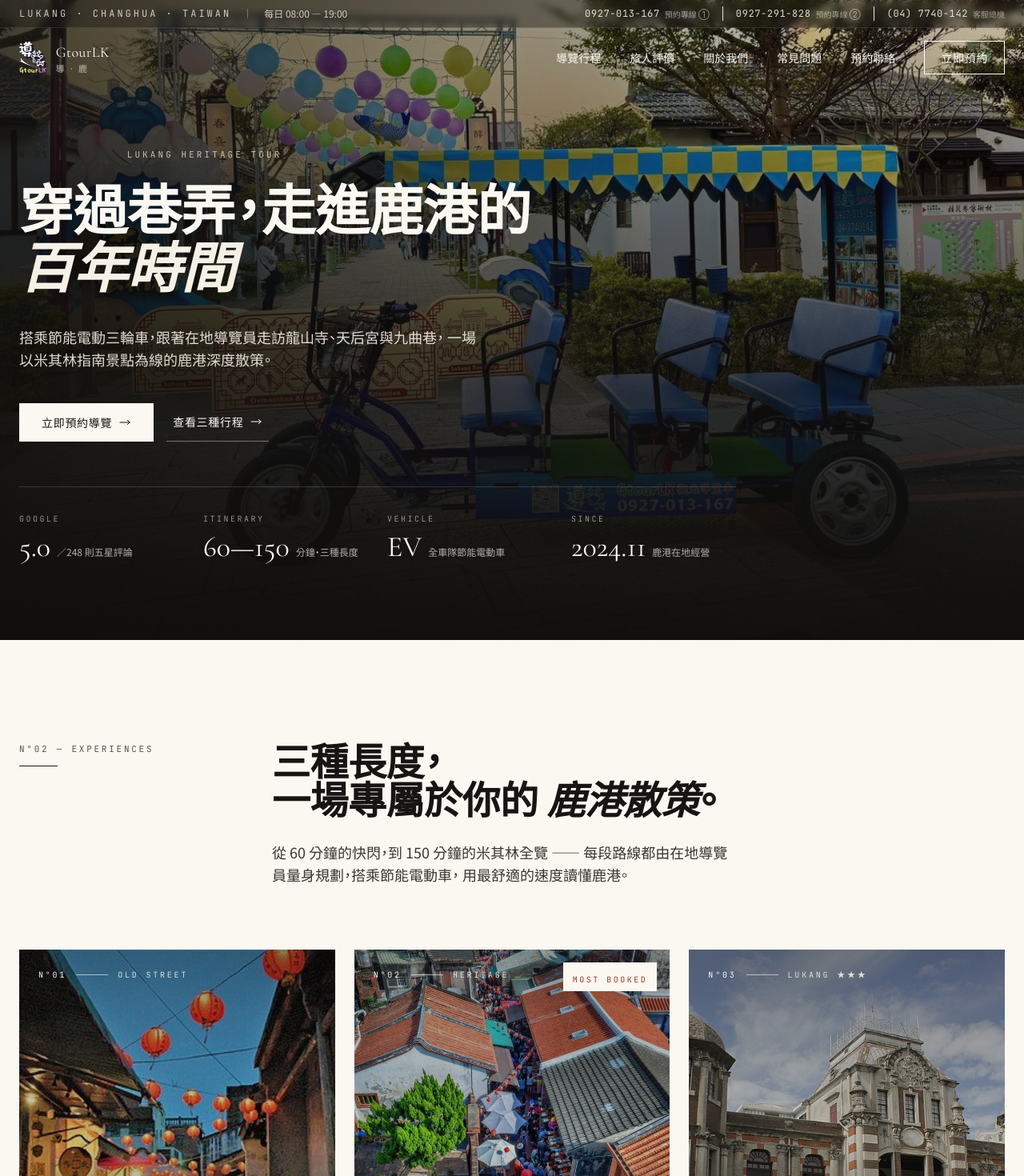
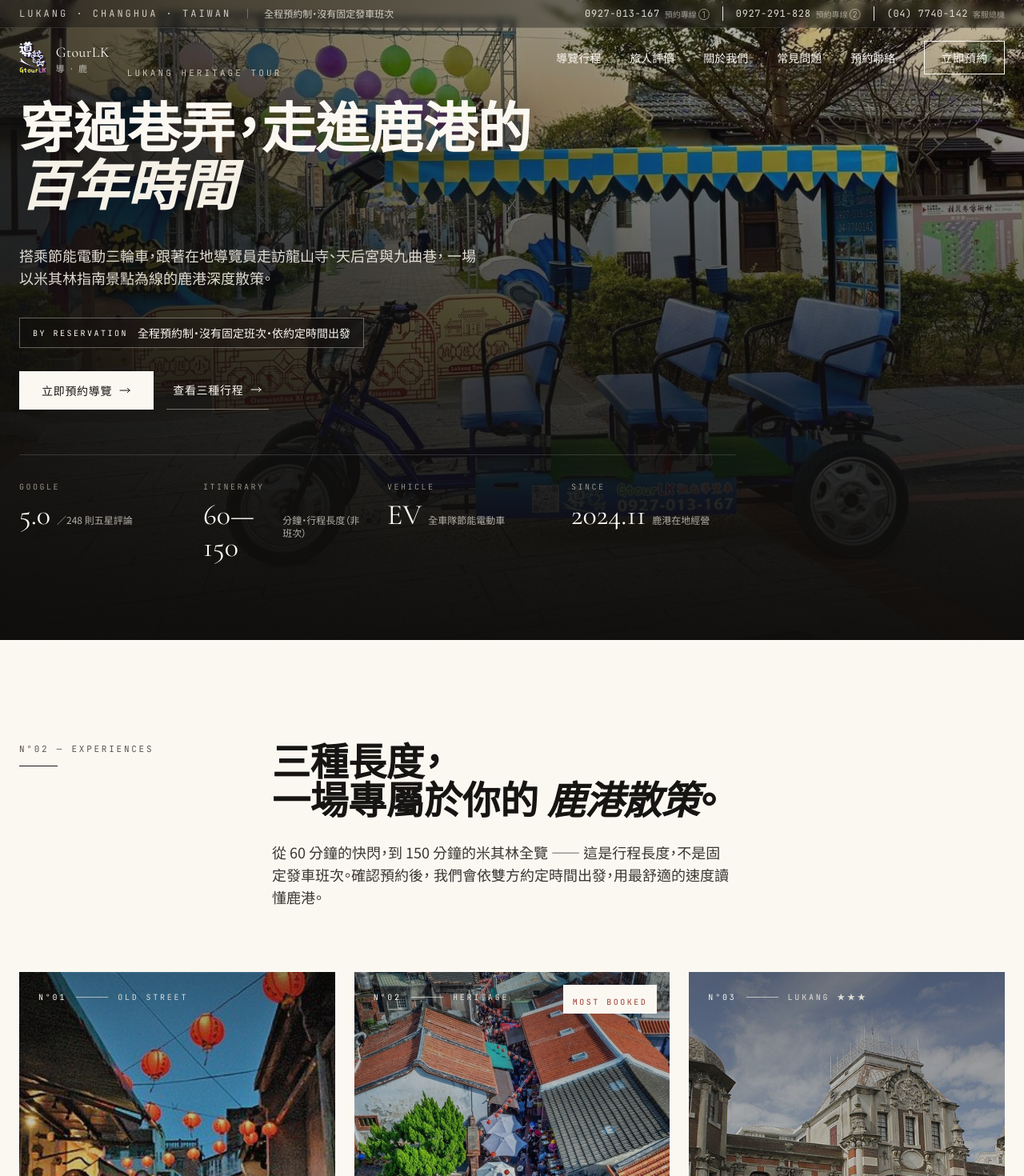
Before and after one commit to Leonchan001/gtourlk-website, a React (Vite) app: page / in a window 1280 px wide. Shown: the top 1470 px of the page at 80% size. Built offline with nearby package versions, Linux system fonts and the light colour scheme.

Commit message:
Clarify flexible departures and update LINE ID

```diff
--- a/src/components/Contact.jsx
+++ b/src/components/Contact.jsx
@@ -6,8 +6,8 @@ const PHONES = [
   { name: '客服總機',   tel: '+88647740142',  display: '(04) 7740-142' },
 ]
 
-const LINE_URL = 'https://line.me/R/ti/p/@137ebkaq'
-const LINE_ID = '@137ebkaq'
+const LINE_URL = 'https://line.me/R/ti/p/@lk167'
+const LINE_ID = '@lk167'
 
 export default function Contact({ selectedPlan, clearPlan }) {
   return (
@@ -25,8 +25,8 @@ export default function Contact({ selectedPlan, clearPlan }) {
               <span className="font-display italic">隨你方便。</span>
             </h2>
             <p className="lead mt-6 max-w-xl">
-              平均 30 分鐘內回覆。平日臨時預約也歡迎，
-              假日場次建議提早三日聯繫，以保留你想要的時段。
+              全程採預約制，沒有固定發車班次。告訴我們希望的日期與時間，
+              確認後依約定時間出發；假日與連假建議提早三日聯繫。
             </p>
           </div>
         </div>
@@ -150,7 +150,7 @@ export default function Contact({ selectedPlan, clearPlan }) {
             label="Hours"
             title="營業時間"
             line1="週一至週日　08:00 — 19:00"
-            line2="夜間預約請先 LINE 聯繫"
+            line2="預約制・出發時間依雙方約定"
           />
           <InfoBlock
             label="Social"
--- a/src/components/FAQ.jsx
+++ b/src/components/FAQ.jsx
@@ -2,8 +2,12 @@ import { useState } from 'react'
 
 const FAQS = [
   {
+    q: '是固定班次、定時發車嗎？',
+    a: '不是。我們全程採預約制，沒有固定班次或固定發車時間。請先透過 LINE 或電話告訴我們希望的日期與時間，確認預約後，導覽員會依雙方約定時間出發。',
+  },
+  {
     q: '需要提前多久預約？',
-    a: '平日彈性，臨時預約也歡迎。假日與連假場次建議提早 3 天以 LINE 或電話預約，以確保你想要的時段。',
+    a: '平日安排彈性，臨時預約也歡迎。假日與連假建議提早 3 天以 LINE 或電話聯繫，較容易安排你希望的出發時間。',
   },
   {
     q: '一台車可以坐幾個人？',
@@ -41,7 +45,7 @@ export default function FAQ() {
           <div className="md:col-span-9">
             <h2 className="section-title max-w-xl">
               出發前，<br />
-              你可能想問的<span className="font-display italic"> 六個問題</span>。
+              你可能想問的<span className="font-display italic"> 七個問題</span>。
             </h2>
           </div>
         </div>
--- a/src/components/FloatingCTA.jsx
+++ b/src/components/FloatingCTA.jsx
@@ -1,7 +1,7 @@
 import { useState, useEffect } from 'react'
 
 const PRIMARY_PHONE = { tel: '+886927013167', display: '0927-013-167' }
-const LINE_URL = 'https://line.me/R/ti/p/@137ebkaq'
+const LINE_URL = 'https://line.me/R/ti/p/@lk167'
 
 export default function FloatingCTA() {
   const [show, setShow] = useState(false)
@@ -38,7 +38,7 @@ export default function FloatingCTA() {
       >
         <span className="text-sm tracking-wider">LINE 預約</span>
         <span className="font-mono text-[10px] tracking-widest text-paper-200/70 uppercase">
-          @137ebkaq
+          @lk167
         </span>
       </a>
     </div>
--- a/src/components/Footer.jsx
+++ b/src/components/Footer.jsx
@@ -63,8 +63,8 @@ export default function Footer() {
             <h4 className="eyebrow-light mb-5">Contact</h4>
             <ul className="space-y-3 text-sm">
               <li className="text-paper-100/70">彰化縣鹿港鎮永寧街 236 號</li>
-              <li className="text-paper-100/70">每日 08:00 — 19:00</li>
-              <li className="text-paper-100/70">LINE 　@137ebkaq</li>
+              <li className="text-paper-100/70">預約制・彈性安排出發時間</li>
+              <li className="text-paper-100/70">LINE 　@lk167</li>
             </ul>
 
             <div className="mt-5 pt-5 border-t border-paper-100/10 space-y-2">
--- a/src/components/Header.jsx
+++ b/src/components/Header.jsx
@@ -35,7 +35,7 @@ export default function Header() {
           <div className={`flex items-center gap-5 ${scrolled ? 'text-ink-400' : 'text-paper-100/80'}`}>
             <span className="font-mono tracking-widest uppercase">Lukang · Changhua · Taiwan</span>
             <span className={`h-3 w-px ${scrolled ? 'bg-ink-200' : 'bg-paper-100/30'}`} />
-            <span>每日 08:00 — 19:00</span>
+            <span>全程預約制・沒有固定發車班次</span>
           </div>
           <div className={`flex items-center gap-4 ${scrolled ? 'text-ink-500' : 'text-paper-100/90'}`}>
             {PHONES.map((p, i) => (
--- a/src/components/Hero.jsx
+++ b/src/components/Hero.jsx
@@ -48,6 +48,11 @@ export default function Hero() {
             一場以米其林指南景點為線的鹿港深度散策。
           </p>
 
+          <div className="mb-7 -mt-3 inline-flex flex-wrap items-center gap-x-3 gap-y-1 border border-paper-50/35 bg-ink-900/35 px-4 py-2 text-paper-50 backdrop-blur-sm">
+            <span className="font-mono text-[10px] tracking-widest uppercase text-brick-300">By Reservation</span>
+            <span className="text-sm">全程預約制・沒有固定班次・依約定時間出發</span>
+          </div>
+
           {/* CTA */}
           <div className="flex flex-wrap items-center gap-4">
             <a href="#contact" className="btn-light">
@@ -64,7 +69,7 @@ export default function Hero() {
         {/* 底部資訊條 — 信任元素 */}
         <div className="mt-14 pt-8 border-t border-paper-50/15 grid grid-cols-2 md:grid-cols-4 gap-6 max-w-4xl">
           <Fact eyebrow="Google" big="5.0" small="／248 則五星評論" href={GOOGLE_REVIEWS_URL} />
-          <Fact eyebrow="Itinerary" big="60—150" small="分鐘・三種長度" />
+          <Fact eyebrow="Itinerary" big="60—150" small="分鐘・行程長度（非班次）" />
           <Fact eyebrow="Vehicle" big="EV" small="全車隊節能電動車" />
           <Fact eyebrow="Since" big="2024.11" small="鹿港在地經營" />
         </div>
--- a/src/components/Services.jsx
+++ b/src/components/Services.jsx
@@ -94,8 +94,8 @@ export default function Services({ setSelectedPlan }) {
             </h2>
             <p className="lead mt-6 max-w-xl">
               從 60 分鐘的快閃，到 150 分鐘的米其林全覽 ——
-              每段路線都由在地導覽員量身規劃，搭乘節能電動車，
-              用最舒適的速度讀懂鹿港。
+              這是行程長度，不是固定發車班次。確認預約後，
+              我們會依雙方約定時間出發，用最舒適的速度讀懂鹿港。
             </p>
           </div>
         </div>
@@ -213,7 +213,7 @@ export default function Services({ setSelectedPlan }) {
         </div>
 
         <p className="mt-16 pt-6 border-t border-ink-100 text-xs text-ink-400 tracking-wider">
-          * 所有行程皆需提前以 LINE 或電話預約・加入官方 LINE 享 95 折・假日場次建議提早三日預約。
+          * 全程預約制・沒有固定班次・確認後依約定時間出發・加入官方 LINE 享 95 折・假日與連假建議提早三日預約。
         </p>
       </div>
     </section>
```
